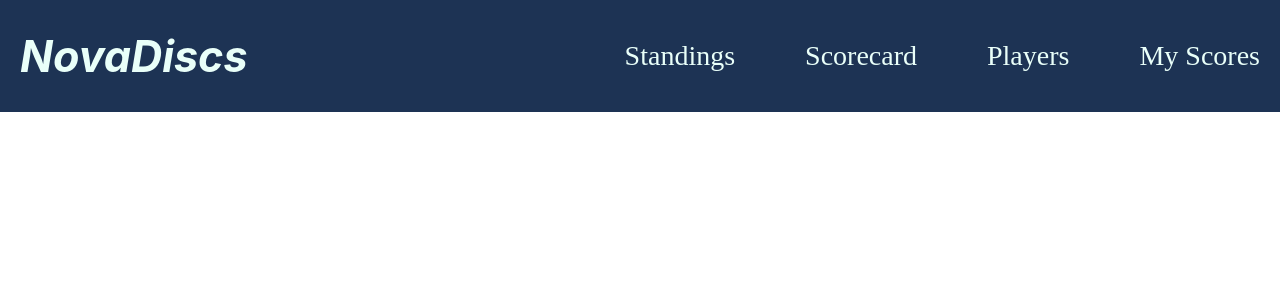
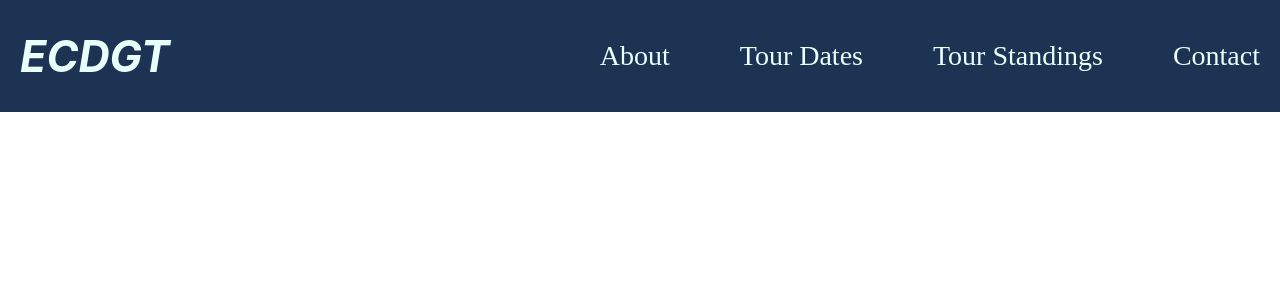
Before and after one commit to aisenor/ecdgt_fe, a React (Create React App) app: page / in a window 1280 px wide. Shown: the top 300 px of the page. Built offline with nearby package versions, Linux system fonts and the light colour scheme; no server answers.

Commit message:
Updated references to ecdgt

```diff
--- a/package.json
+++ b/package.json
@@ -1,5 +1,5 @@
 {
-  "name": "nova_discs_react",
+  "name": "ecdgt-fe",
   "homepage": "/",
   "version": "0.1.0",
   "private": true,
--- a/src/components/Navbar.js
+++ b/src/components/Navbar.js
@@ -16,17 +16,17 @@ const Navbar = () => {
 
   return (
       <nav className={`navbar ${isMobile ? 'mobile' : ''}`}>
-          <h1 onClick={handleHomeClick}><Link to="/">NovaDiscs</Link></h1>
+          <h1 onClick={handleHomeClick}><Link to="/">ECDGT</Link></h1>
           <div className="menu-icon" onClick={handleMenuClick}>
               <div className={`bar ${isMobile ? 'open' : ''}`}/>
               <div className={`bar ${isMobile ? 'open' : ''}`}/>
               <div className={`bar ${isMobile ? 'open' : ''}`}/>
           </div>
           <ul className={`nav-list ${isMobile ? 'mobile' : ''}`}>
-              <li className="nav-item" onClick={handleMenuClick}><Link to="/standings">Standings</Link></li>
-              <li className="nav-item" onClick={handleMenuClick}><Link to="/scorecard">Scorecard</Link></li>
-              <li className="nav-item" onClick={handleMenuClick}><Link to="/players">Players</Link></li>
-              <li className="nav-item" onClick={handleMenuClick}><Link to="/my_scores">My Scores</Link></li>
+              <li className="nav-item" onClick={handleMenuClick}><Link to="/about">About</Link></li>
+              <li className="nav-item" onClick={handleMenuClick}><Link to="/tour_dates">Tour Dates</Link></li>
+              <li className="nav-item" onClick={handleMenuClick}><Link to="/tour_standings">Tour Standings</Link></li>
+              <li className="nav-item" onClick={handleMenuClick}><Link to="/contact">Contact</Link></li>
           </ul>
       </nav>
   )
--- a/src/index.js
+++ b/src/index.js
@@ -11,7 +11,7 @@ root.render(
             <meta charSet="utf-8"/>
             <meta name="viewport" content="width=device-width, initial-scale=1"/>
             <link rel="icon" type="image/svg+xml" href="%PUBLIC_URL%/favicon.svg"/>
-            <title>NovaDiscs</title>
+            <title>East Coast Disc Golf Tour</title>
         </head>
         <App/>
     </React.StrictMode>
```
Also changed, not shown: src/pages/NotFound.js (added, +20 -0 lines), 2 other files (tests, documents, lock files or other folders).
